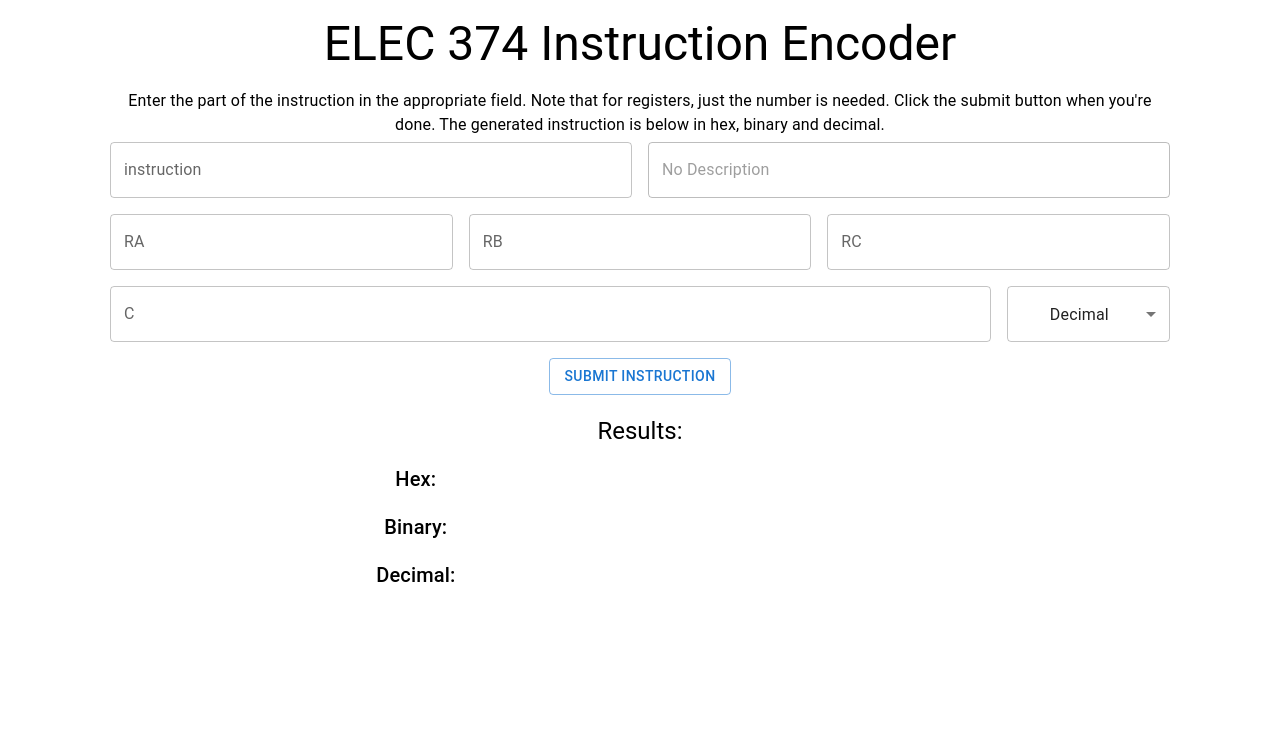
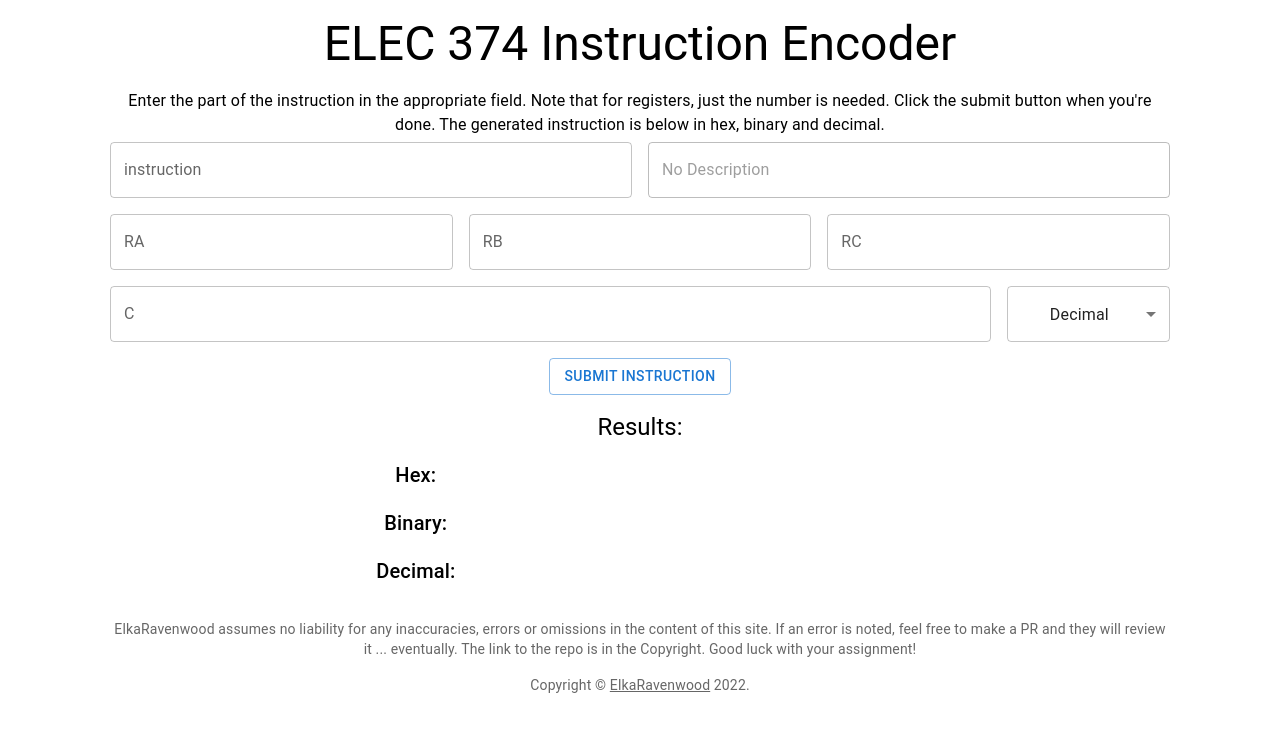
Before and after one commit to ElkaRavenwood/elec374-instruction-generator, a React (Create React App) app: page / in a window 1280 px wide. Shown: the top 732 px of the page. Built offline with nearby package versions, Linux system fonts and the light colour scheme.

Commit message:
Disclaimer

```diff
--- a/src/App.js
+++ b/src/App.js
@@ -1,5 +1,7 @@
-import { Box, Grid } from '@mui/material';
+import Box from '@mui/material/Box';
+import Grid from '@mui/material/Grid';
 import './App.css';
+import Footer from './Components/Footer';
 import GetInfo from './Components/GetInfo';
 import Instructions from './Components/Instructions';
 
@@ -12,9 +14,9 @@ function App() {
         <Grid item xs={10}>
           <Instructions/>
           <GetInfo/>
+          <Footer/>
         </Grid>
         <Grid item xs={1}/>
-
       </Grid>
     </Box>
   );
--- /dev/null
+++ b/src/Components/Footer.js
@@ -0,0 +1,38 @@
+import Box from '@mui/material/Box';
+import Link from '@mui/material/Link';
+import Typography from '@mui/material/Typography';
+import React from 'react'
+
+// Copyright fn from mui
+function Copyright(props) {
+  return (
+    <Typography variant="body2" color="text.secondary" align="center" {...props}>
+      {'Copyright © '}
+      <Link color="inherit" href={process.env.REACT_APP_GIT_LINK}>
+        ElkaRavenwood
+      </Link>{' '}
+      {new Date().getFullYear()}
+      {'.'}
+    </Typography>
+  );
+}
+
+const Disclaimer = () => {
+  return (
+    <Box mb={2}>
+      <Typography color="text.secondary" variant="body2">{process.env.REACT_APP_FOOTER_DISCLAIMER}</Typography>
+    </Box>
+  )
+}
+
+
+const Footer = () => {
+  return (
+    <Box mb={3} mt={4}>
+      <Disclaimer/>
+      <Copyright/>
+    </Box>
+  );
+};
+
+export default Footer;
--- a/src/Components/GetInfo.js
+++ b/src/Components/GetInfo.js
@@ -1,5 +1,4 @@
 import React, {useState} from 'react';
-import Box from '@mui/material/Box';
 import TextField from '@mui/material/TextField';
 import Button from '@mui/material/Button';
 import opcode_map  from "../opcode_map";
@@ -52,8 +51,8 @@ const GetInfo = () => {
         // console.log(instruction)
     }
     return (
-        <Box>
-            <Grid container spacing={2}>
+        <Grid container item xs={12} spacing={2}>
+            <Grid container item xs={12} spacing={2}>
                 <Grid item xs={12} md={6}>
                     <TextField fullWidth label={process.env.REACT_APP_GETINFO_INSTRUCTION_DETAILS_INSTRUCTION} onChange={(event) => handleTextChange(event, process.env.REACT_APP_GETINFO_INSTRUCTION_DETAILS_INSTRUCTION)} />
                 </Grid>
@@ -105,8 +104,7 @@ const GetInfo = () => {
                 </Grid>
             </Grid>
 
-            <br/>
-            <Grid container spacing={2}>
+            <Grid item xs={12} container spacing={2}>
                 <Grid item lg={1} xl={2}/>
                 <Grid item container spacing={2} lg={10} xl={8}>
                     <Grid item xs={12}><Typography variant="h5">Results:</Typography></Grid>
@@ -124,7 +122,7 @@ const GetInfo = () => {
                 </Grid>
                 <Grid item lg={1} xl={2}/>
             </Grid>
-        </Box>
+        </Grid>
     );
 };
 
```
Also changed, not shown: 2 other files (tests, documents, lock files or other folders).
